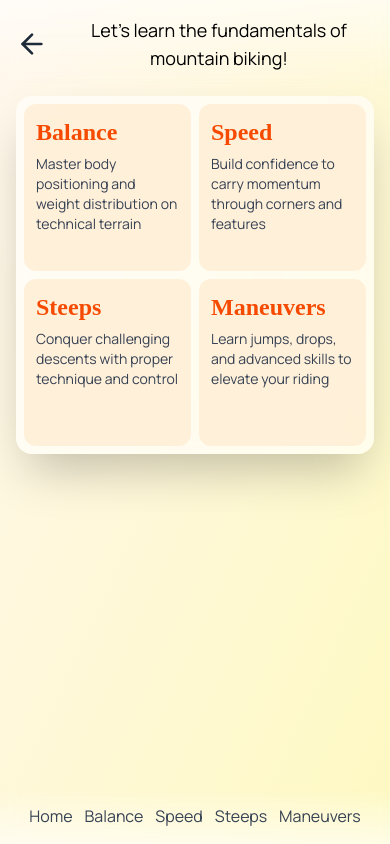
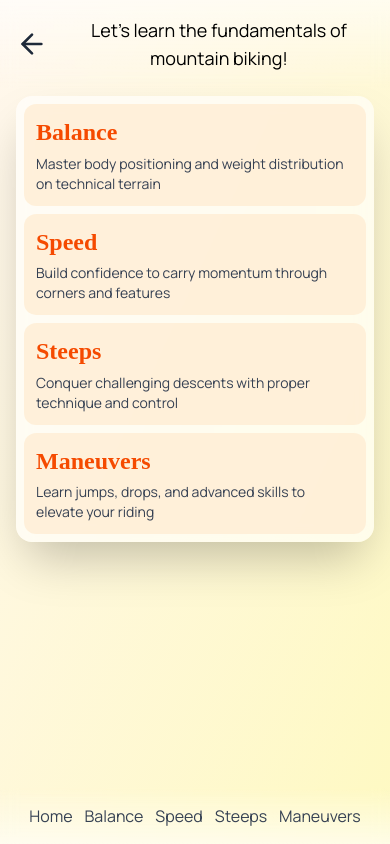
Before and after one commit to robpevny/robwebsite, a React (Vite) app: page /summer in a window 390 px wide. Built offline with nearby package versions, Linux system fonts and the light colour scheme.

Commit message:
Stack skills grid to single column on screens below 425px

```diff
--- a/src/components/Summer/Summer.tsx
+++ b/src/components/Summer/Summer.tsx
@@ -28,7 +28,7 @@ export default function Summer() {
       <div className="absolute inset-0 pt-24 sm:pt-32 pb-24 overflow-y-auto">
         <div className="max-w-6xl mx-auto px-4 sm:px-8">
           {/* Skills Square Box */}
-          <div className="w-full aspect-square bg-white/60 backdrop-blur-sm rounded-2xl shadow-2xl grid grid-cols-2 grid-rows-2 gap-2 sm:gap-4 p-2 sm:p-4">
+          <div className="w-full aspect-square max-[425px]:aspect-auto bg-white/60 backdrop-blur-sm rounded-2xl shadow-2xl grid grid-cols-2 max-[425px]:grid-cols-1 grid-rows-2 max-[425px]:grid-rows-4 gap-2 sm:gap-4 p-2 sm:p-4">
             {/* Balance - Top Left */}
             <Link
               to="/summer/balance"
```
